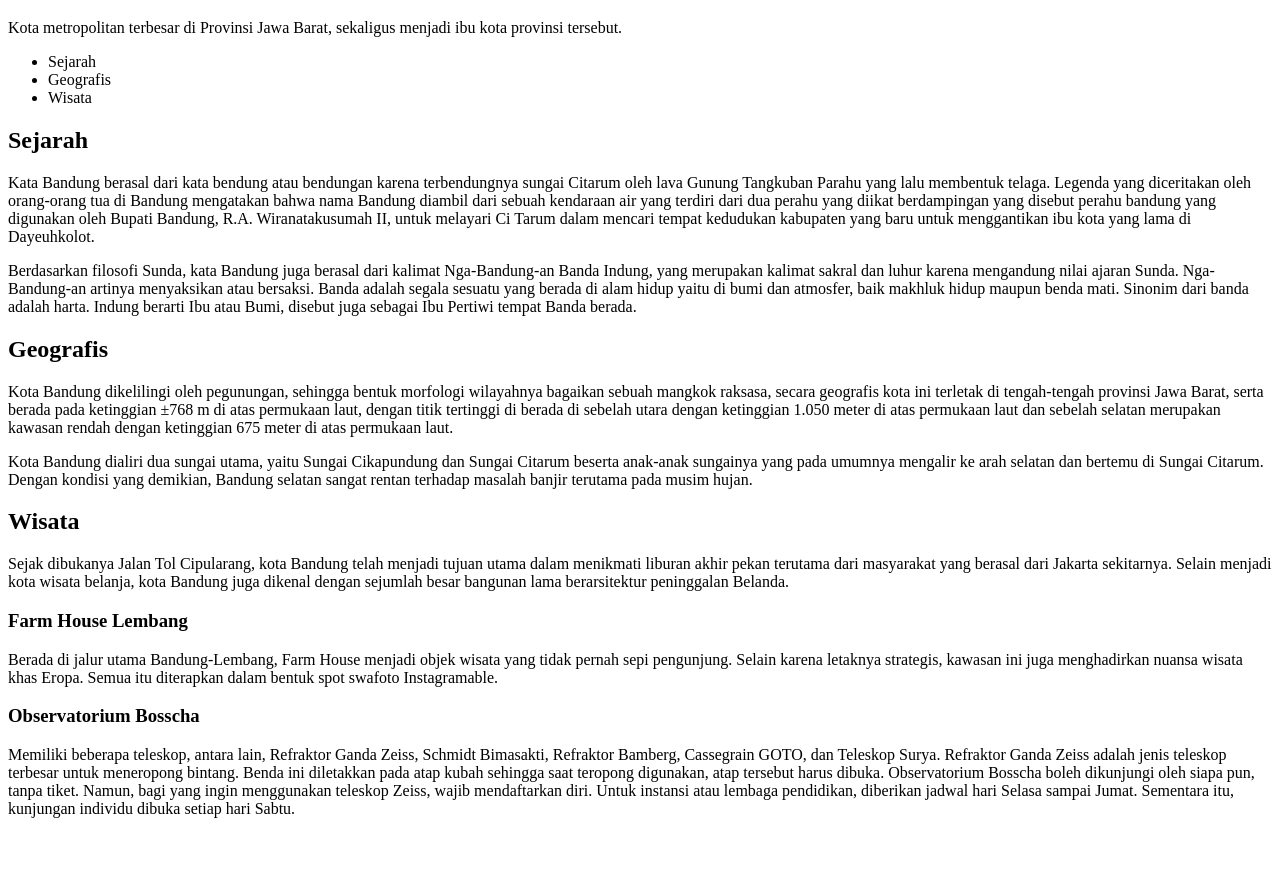
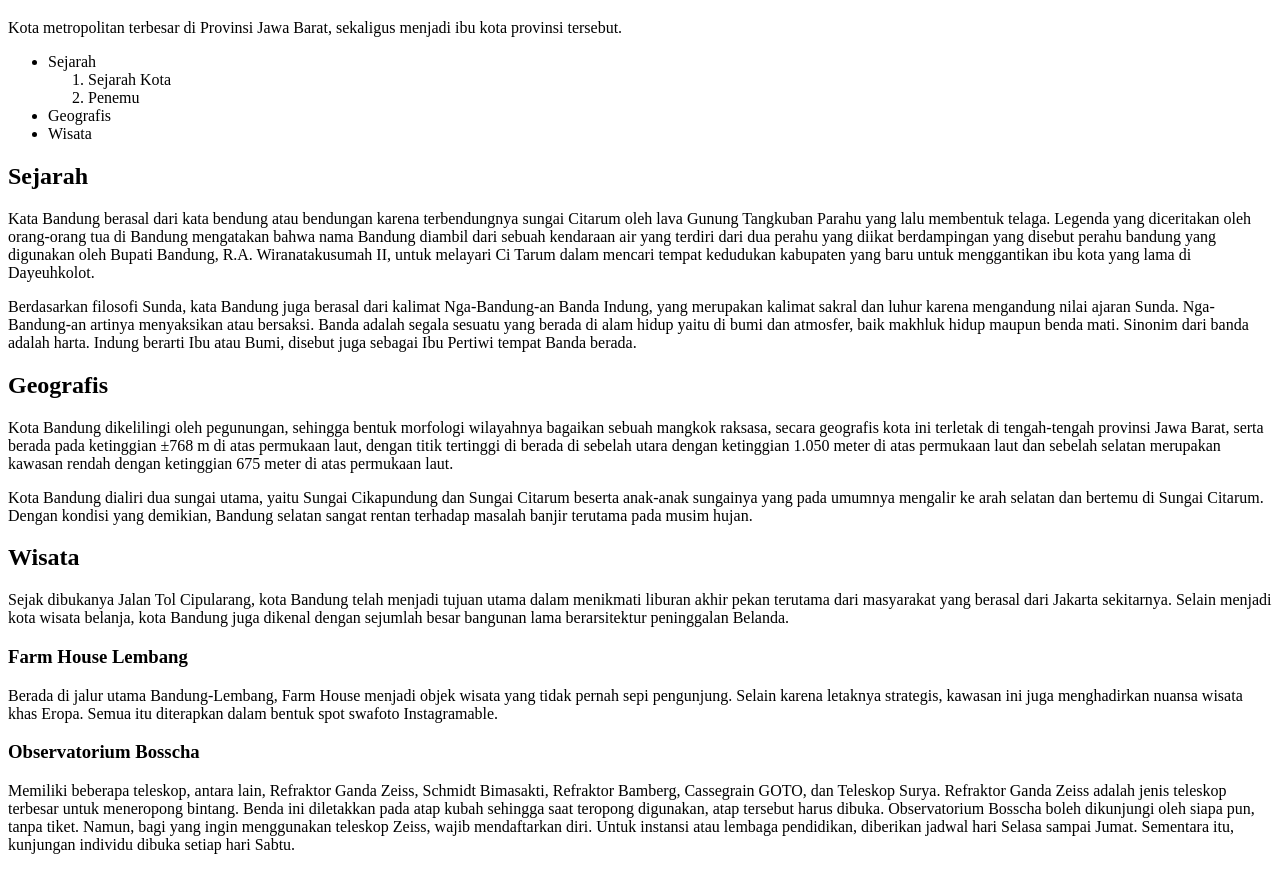
Before and after one commit to Anggirizki81/web-dasar-flexbox, a plain HTML site: page index.html in a window 1280 px wide. Shown: the part 61-931 px from the top of the page. Before the commit the page ends 895 px from the top, so only its background shows below. Drawn offline with Linux system fonts and the light colour scheme.

Commit message:
menambahkan ordered list

```diff
--- a/index.html
+++ b/index.html
@@ -11,9 +11,14 @@
 
 	<ul>
 		<li>Sejarah</li>
+      <ol>
+        <li>Sejarah Kota</li>
+        <li>Penemu</li>
+      </ol>
 		<li>Geografis</li>
 		<li>Wisata</li>
 	</ul>
+
 
 	<!-- Ini merupakan sebuah komentar -->
 
```
